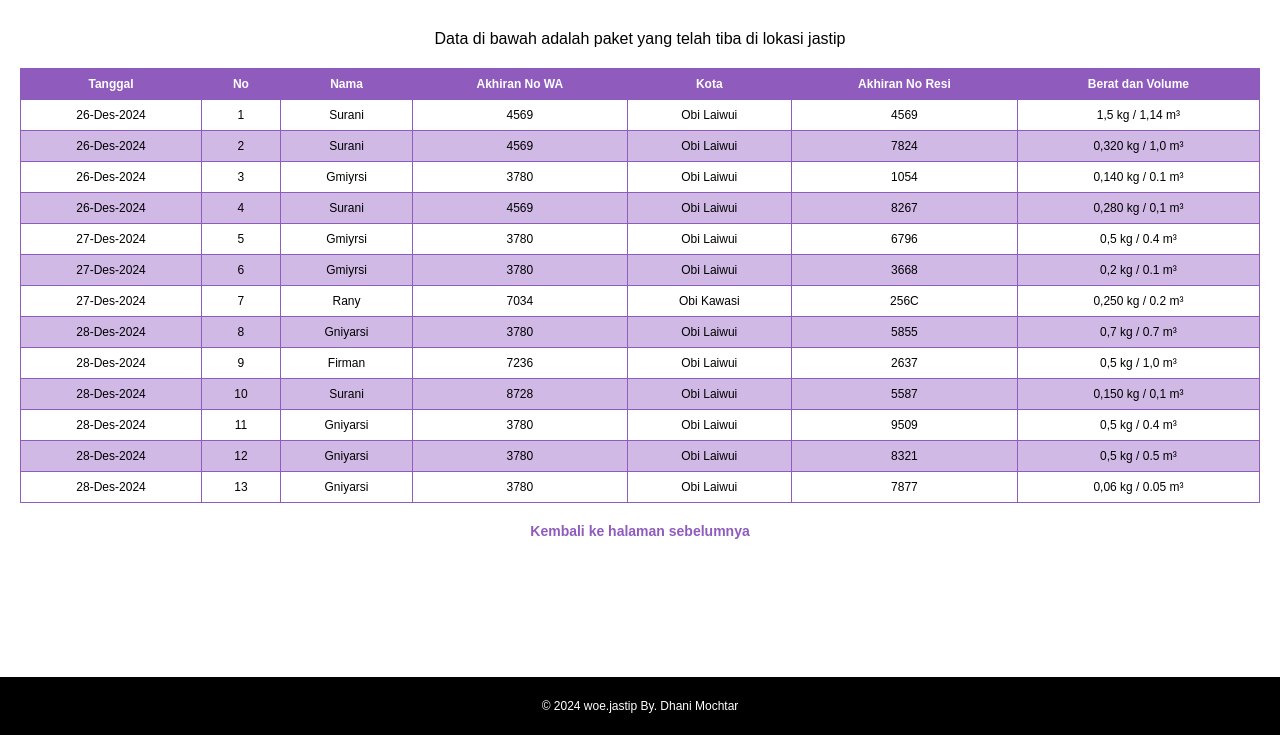
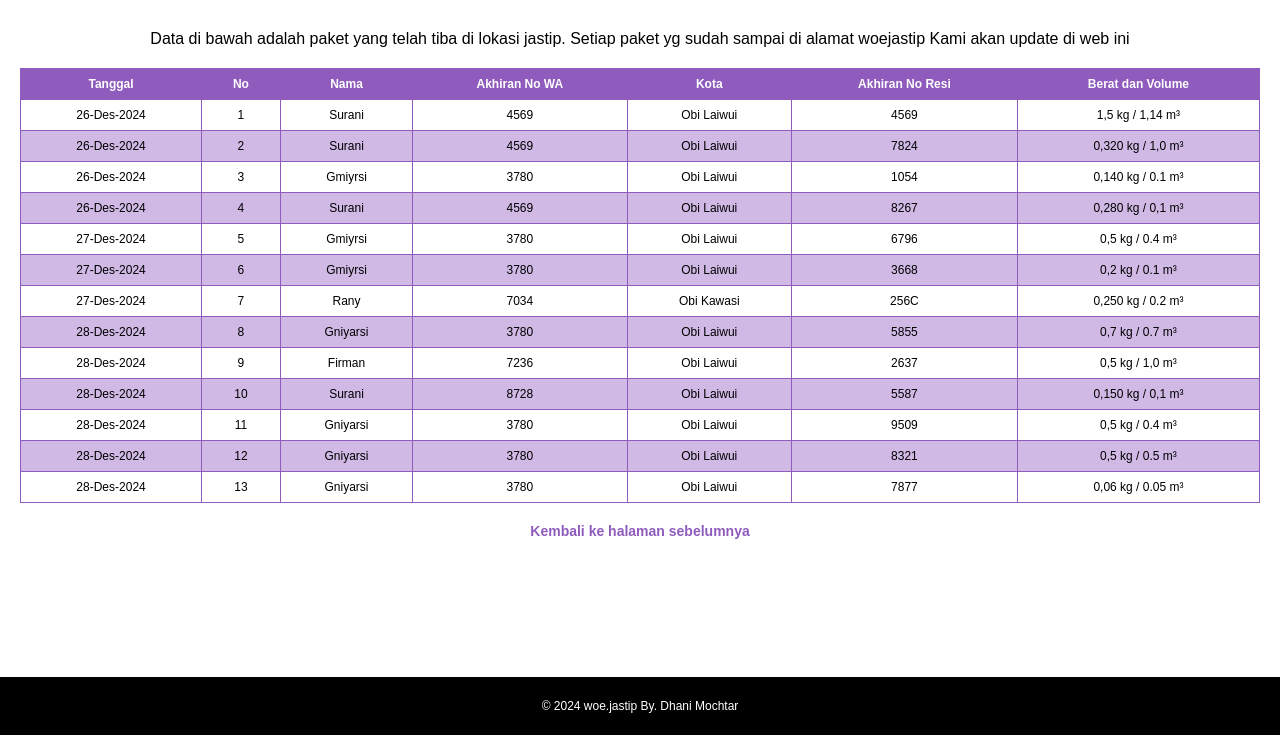
Before and after one commit to woejastip/woejastipp, a plain HTML site: page cekpaket.html in a window 1280 px wide. Shown: the part 65-800 px from the top of the page. Drawn offline with Linux system fonts and the light colour scheme.

Commit message:
Update cekpaket.html

```diff
--- a/cekpaket.html
+++ b/cekpaket.html
@@ -125,7 +125,7 @@
     </header>
 
     <div class="container">
-        <p>Data di bawah adalah paket yang telah tiba di lokasi jastip</p>
+        <p>Data di bawah adalah paket yang telah tiba di lokasi jastip. Setiap paket yg sudah sampai di alamat woejastip Kami akan update di web ini</p>
 
         <table>
             <thead>
```
